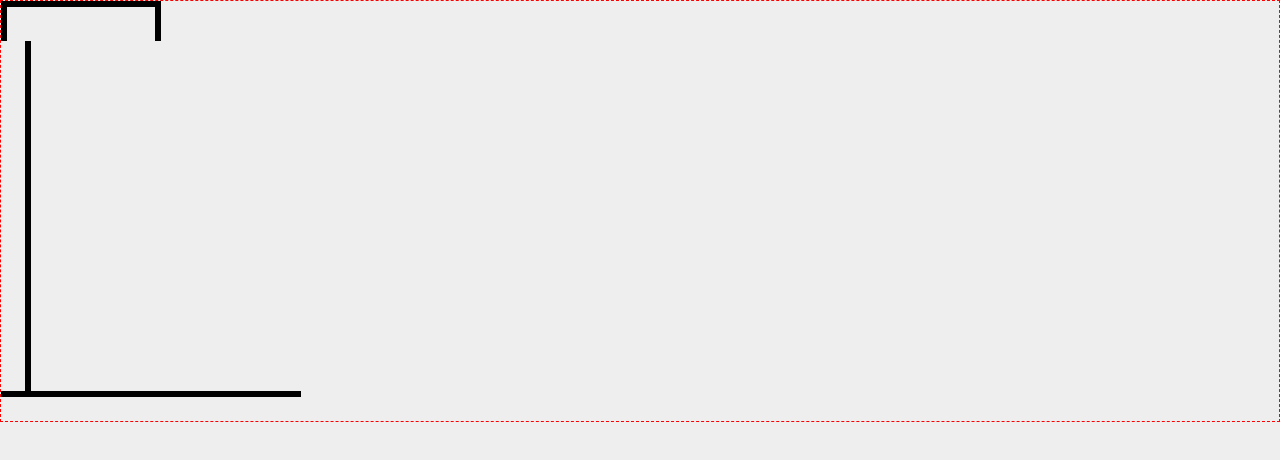
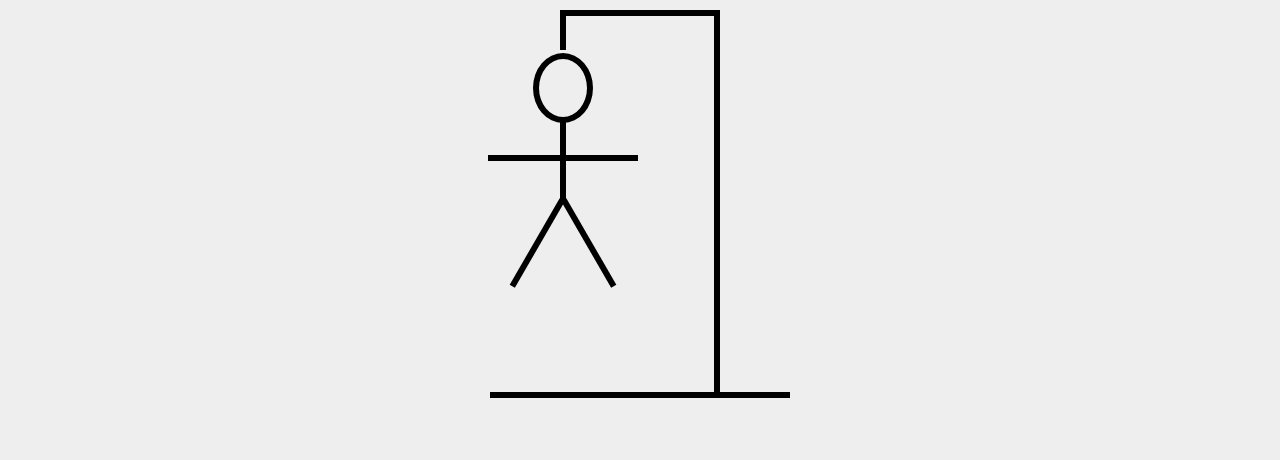
Before and after one commit to agoodson582/hangman, a plain HTML site: page index.html in a window 1280 px wide. Drawn offline with Linux system fonts and the light colour scheme.

Commit message:
Built part of the UI for the game

```diff
--- a/index.html
+++ b/index.html
@@ -21,6 +21,15 @@
         <div class="shape top"></div>
         <div class="shape stem"></div>
         <div class="shape base"></div>
+
+        <div class="pieces">
+            <div class="shape head"></div>
+            <div class="shape torso"></div>
+            <div class="shape left-arm"></div>
+            <div class="shape right-arm"></div>
+            <div class="shape left-leg"></div>
+            <div class="shape right-leg"></div>
+        </div>
     </div>
     <script src="script.js"></script>
 </body>
--- a/styles.css
+++ b/styles.css
@@ -14,9 +14,14 @@ body {
 }
 
 .hangman {
+    position: relative;
+    width: 400px;
+    height: 400px;
+    margin: 10px auto;
+}
 
-    /* Temporary for development */
-    border: 1px dashed red;
+.hangman > * {
+    position: absolute;
 }
 
 .shape {
@@ -27,18 +32,91 @@ body {
     width: 160px;
     height: 40px;
     border-bottom: none;
+    left: 50%;
+    transform: translateX(-50%);
 }
 
 .stem {
-    width: 30px;
+    width: 10px;
     height: 350px;
     border-block: none;
     border-left: none;
+    right: 30%;
+    top: 8%;
 }
 
 .base {
     width: 300px;
-    height: 30px;
+    height: 10px;
+    border-inline: none;
+    border-bottom: none;
+    left: 50%;
+    transform: translateX(-50%);
+    bottom: 1.9%;
+}
+
+.pieces {
+    width: 150px;
+    height: 300px;
+    left: 12%;
+    top: 10%;
+}
+
+.pieces > * {
+    position: absolute;
+}
+
+.head {
+    width: 60px;
+    height: 70px;
+    border-radius: 100%;
+    top: 1%;
+    left: 50%;
+    transform: translate(-50%);
+}
+
+.torso {
+    width: 10px;
+    height: 80px;
+    border-block: none;
+    border-right: none;
+    top: 24%;
+    left: 48%;
+}
+
+.left-arm {
+    width: 72px;
+    height: 10px;
+    top: 35%;
     border-inline: none;
     border-bottom: none;
 }
+
+.right-arm {
+    width: 72px;
+    height: 10px;
+    top: 35%;
+    right: 0;
+    border-inline: none;
+    border-bottom: none;
+}
+
+.left-leg {
+    width: 100px;
+    height: 10px;
+    top: 63%;
+    left: 0.5%;
+    transform: rotate(-60deg);
+    border-inline: none;
+    border-bottom: none;
+}
+
+.right-leg {
+    width: 100px;
+    height: 10px;
+    top: 63%;
+    left: 32.5%;
+    transform: rotate(60deg);
+    border-inline: none;
+    border-bottom: none;
+}
```
